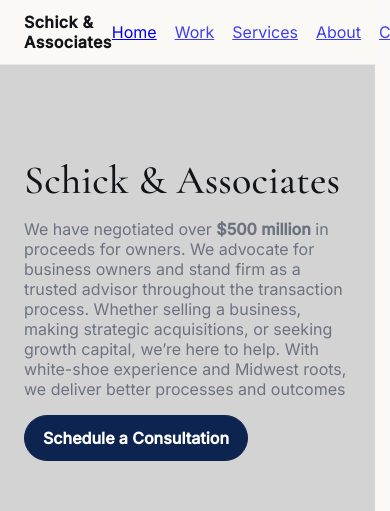
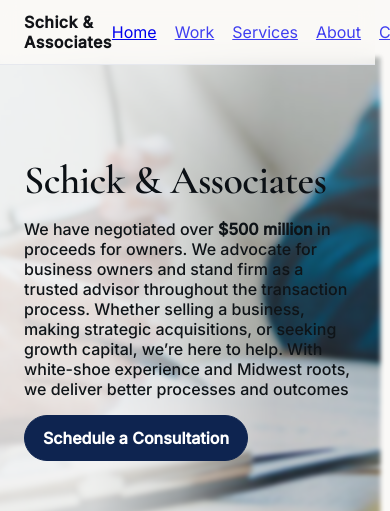
Before and after one commit to BradleyHollis/schick-associates, a React (Vite) app in the folder client/: page / in a window 390 px wide. Shown: the top 511 px of the page. Built offline with nearby package versions, Linux system fonts and the light colour scheme; no server answers.

Commit message:
Fixed button responsiveness and blur on Hero component

```diff
--- a/client/src/components/component-styles.css
+++ b/client/src/components/component-styles.css
@@ -4,6 +4,14 @@
   --navy:#0e2450;
   --ff-sans: "Inter", system-ui, -apple-system, Segoe UI, Roboto, sans-serif;
   --ff-serif: "Cormorant Garamond", Georgia, "Times New Roman", serif;
+
+  --hero-blur: 2px;     /* 1–3px */
+  --hero-dim:  .18;     /* global dimmer over the photo */
+  --spotlight-a: .78;   /* raise/lower to taste */
+  --spotlight-b: .52;
+  --spotlight-stop1: 26%;
+  --spotlight-stop2: 48%;
+  --spotlight-stop3: 72%;
 }
 
 body{ font-family: var(--ff-sans); }
@@ -56,16 +64,76 @@
 .btn--ghost{border-color:#cfd5e4}
 .btn--light{border-color:#fff;color:#fff}
 
+/* Make sure interactive controls can always receive pointer events */
+a.btn, button.btn {
+  position: relative;
+  z-index: 1;              /* sits above section background */
+  pointer-events: auto;    /* clickable even if a parent was odd */
+  cursor: pointer;
+}
+
 /* hero */
-.section--hero{position:relative; isolation:isolate; min-height:60vh}
-.section--hero{background-color: lightgray;}
+/* HERO */
+/* Hero height that doesn't jump when the mobile URL bar collapses */
+.section--hero{
+  min-height: 62vh;
+  min-height: 62svh;            /* modern phones */
+}
 .section--hero h1{font-size:clamp(40px,6.2vw,72px); margin:0 0 12px}
 .section--hero p{max-width:760px; color:var(--muted)}
-.hero-bg{position:absolute; inset:0; z-index:-1;
-  background:linear-gradient(90deg, rgba(255,255,255,.92), rgba(255,255,255,.65)),
-             url("/hero-blur.jpg") center/cover no-repeat; filter:blur(1px)}
 
+
+/* ← put the blurred photo BEHIND the content */
+.section--hero::before{
+  content:"";
+  position:absolute; inset:0;
+  background:
+    linear-gradient(
+      90deg,
+      rgba(255,255,255,var(--spotlight-a)) 0 var(--spotlight-stop1),
+      rgba(255,255,255,var(--spotlight-b)) var(--spotlight-stop2),
+      rgba(255,255,255,0) var(--spotlight-stop3)
+    ),
+    linear-gradient(0deg, rgba(0,0,0,var(--hero-dim)), rgba(0,0,0,var(--hero-dim))),
+    url("/Hands.jpg") center/cover no-repeat;   /* make sure image is in /public */
+  filter: blur(var(--hero-blur));
+  transform: scale(1.03);
+  z-index: -1;            /* <<< key change */
+  pointer-events: none;   /* keep button clickable */
+}
+
+/* lift your content above the background layer */
+.section--hero > .sa-container{
+  position: relative;     /* <<< add */
+  z-index: 1;             /* <<< add */
+  background: transparent;
+  box-shadow: none;
+  -webkit-backdrop-filter: none;
+  backdrop-filter: none;
+}
+
+.section--hero > .container { position: relative; z-index: 1; }
 /* dark panel card */
+
+/* make text fully opaque & crisp */
+.section--hero .title-font{ color:#0b1015; font-weight:700; letter-spacing:-.015em; }
+.section--hero p{ color:#0f1418; font-weight:520; opacity:1; }
+
+
+/* Any decorative layers should ignore the mouse entirely */
+.section::before,
+.section::after,
+.section--hero::before,
+.hero-bg,
+.panel-dark::before,
+.panel-media::before,
+.panel-media::after {
+  pointer-events: none !important;
+}
+
+/* Sections have their own stacking context so content sits above bg */
+.section { position: relative; z-index: 0; }
+
 .panel-dark{
   display:grid; gap:32px; grid-template-columns:1.15fr 1fr; align-items:center;
   padding:40px; border-radius:20px; color:#fff;
```
Also changed, not shown: client/public/Deal.jpg (added), client/public/Hands.jpg (added).
